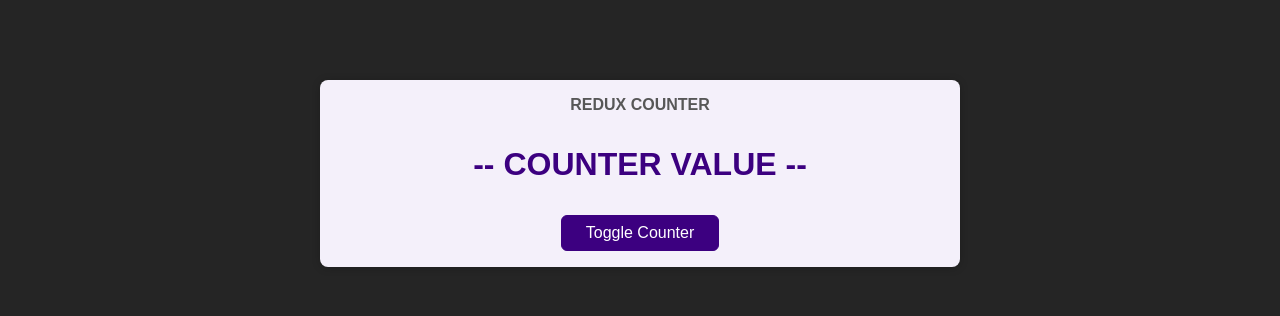
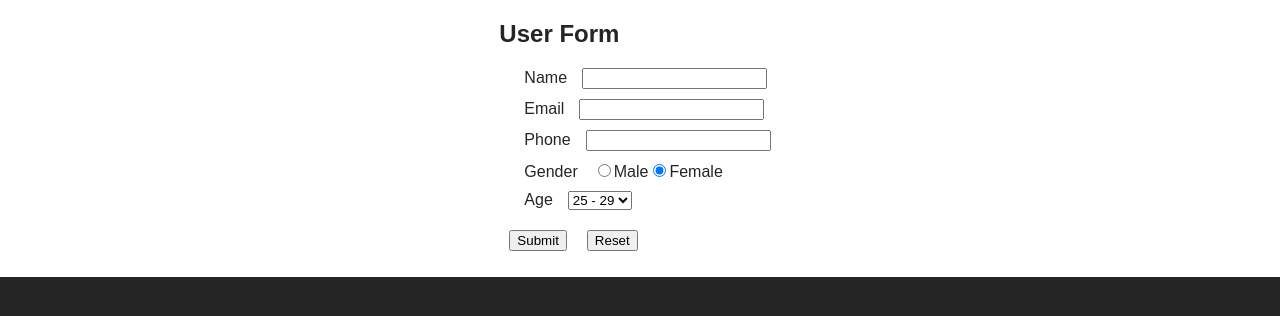
Before and after one commit to RamEmmadi/cardamom-components, a React (Create React App) app: page / in a window 1280 px wide. Shown: the top 316 px of the page. Built offline with nearby package versions, Linux system fonts and the light colour scheme.

Commit message:
3 files modified, 1 added

```diff
--- a/src/App.js
+++ b/src/App.js
@@ -2,12 +2,14 @@ import React from 'react';
 import CardamomLoader from './loader/CardamomLoader';
 import Counter from './components/Counter';
 import './styles.scss';
+import UserForm from './components/UserForm';
 
 export default function App() {
   return (
     <div>
       {/* <CardamomLoader /> */}
-      <Counter />
+      {/* <Counter /> */}
+      <UserForm />
     </div>
   );
 }
--- a/src/components/Counter.js
+++ b/src/components/Counter.js
@@ -1,15 +1,42 @@
-import React from 'react';
-import classes from './Counter.module.css';
+import React, { useState } from 'react';
+//import classes from './Counter.module.css';
 
 const Counter = () => {
+  const [counter, setCounter] = useState(0);
   const toggleCounterHandler = () => {};
 
+  const incrementCounter = () => {
+    const currCounter = counter + 1;
+    setCounter(currCounter);
+  };
+
+  const decrementCounter = () => {
+    if (counter >= 1) {
+      const currCounter = counter - 1;
+      setCounter(currCounter);
+    }
+  };
+
   return (
-    <main className={classes.counter}>
-      <h1>Redux Counter</h1>
-      <div className={classes.value}>-- COUNTER VALUE --</div>
-      <button onClick={toggleCounterHandler}>Toggle Counter</button>
-    </main>
+    <div
+      className=""
+      style={{
+        backgroundColor: 'white',
+        display: 'flex',
+        flexDirection: 'column',
+        alignItems: 'center',
+      }}
+    >
+      <h1>{counter}</h1>
+      <div style={{ margin: '10px' }}>
+        <button style={{ margin: '10px' }} onClick={incrementCounter}>
+          Increment +{' '}
+        </button>
+        <button style={{ margin: '10px' }} onClick={decrementCounter}>
+          Decrement -{' '}
+        </button>
+      </div>
+    </div>
   );
 };
 
--- /dev/null
+++ b/src/components/UserForm.js
@@ -0,0 +1,94 @@
+import React, { useState } from 'react';
+
+const UserForm = () => {
+  const [userForm, setUserForm] = useState({
+    age: '25 - 29',
+    gender: 'female',
+  });
+
+  const handleSubmitAction = (e) => {
+    e.preventDefault();
+    console.log('form submitted!!', userForm);
+  };
+
+  const handlerFormChange = (event) => {
+    const name = event.target.name;
+    const val = event.target.value;
+
+    setUserForm({
+      ...userForm,
+      [name]: val,
+    });
+  };
+
+  const handleReset = () => {
+    console.log('form reset');
+    setUserForm({});
+  };
+
+  return (
+    <div
+      style={{
+        backgroundColor: 'white',
+        display: 'flex',
+        flexDirection: 'column',
+        alignItems: 'center',
+      }}
+    >
+      <form onSubmit={handleSubmitAction} onReset={handleReset}>
+        <h2>User Form</h2>
+        <div style={{ margin: '10px' }}>
+          <label style={{ margin: '15px' }}>Name</label>
+          <input name="userName" type="text" onChange={handlerFormChange} />
+        </div>
+        <div style={{ margin: '10px' }}>
+          <label style={{ margin: '15px' }}>Email</label>
+          <input name="userEmail" type="email" onChange={handlerFormChange} />
+        </div>
+        <div style={{ margin: '10px' }}>
+          <label style={{ margin: '15px' }}>Phone</label>
+          <input name="userPhone" type="tel" onChange={handlerFormChange} />
+        </div>
+        <div style={{ margin: '10px' }}>
+          <label style={{ margin: '15px' }}>Gender</label>
+          <input
+            type="radio"
+            name="gender"
+            value="male"
+            id="male"
+            onChange={handlerFormChange}
+            checked={userForm.gender === 'male'}
+          />
+          <label htmlFor="male">Male</label>
+          <input
+            type="radio"
+            name="gender"
+            value="female"
+            id="female"
+            onChange={handlerFormChange}
+            checked={userForm.gender === 'female'}
+          />
+          <label htmlFor="female">Female</label>
+        </div>
+        <div style={{ margin: '10px' }}>
+          <label style={{ margin: '15px' }}>Age</label>
+          <select onChange={handlerFormChange} name="age" value={userForm.age}>
+            <option value={'20 - 24'} selected>
+              20 - 24
+            </option>
+            <option>25 - 29</option>
+            <option>30 - 35</option>
+          </select>
+        </div>
+        <button style={{ margin: '10px' }} type="submit">
+          Submit
+        </button>
+        <button style={{ margin: '10px' }} type="reset">
+          Reset
+        </button>
+      </form>
+    </div>
+  );
+};
+
+export default UserForm;
--- a/src/styles.scss
+++ b/src/styles.scss
@@ -8,19 +8,3 @@ body {
   color: #252525;
   background-color: #252525;
 }
-
-button {
-  font: inherit;
-  cursor: pointer;
-  background-color: #3c0080;
-  border: 1px solid #3c0080;
-  color: white;
-  padding: 0.5rem 1.5rem;
-  border-radius: 6px;
-}
-
-button:hover,
-button:active {
-  background-color: #5b14ac;
-  border-color: #5b14ac;
-}
```
